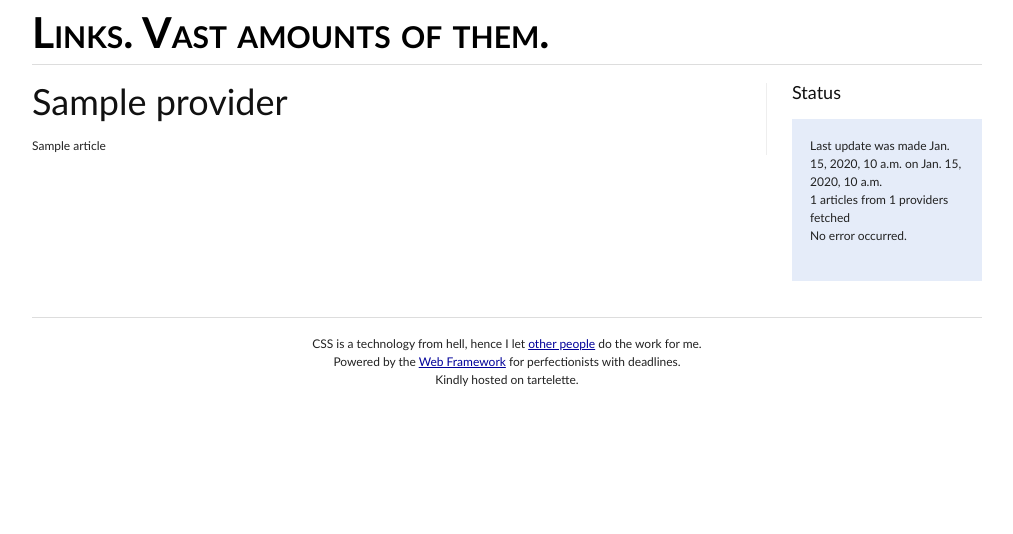
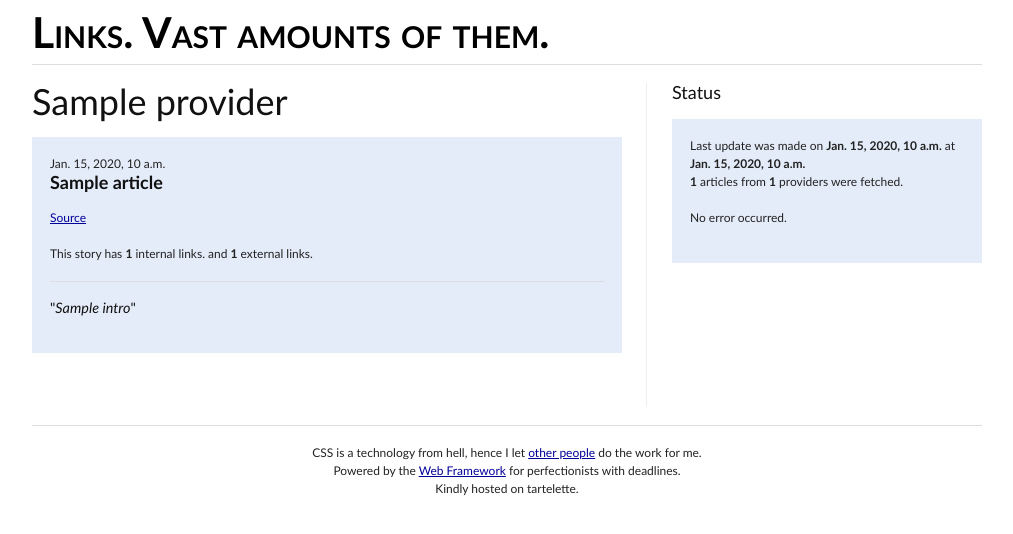
Before and after one commit to sevas/csxj_viewer_app, a Django app: template templates/summary.html in a window 1280 px wide. Shown: the top 534 px of the page, without its empty margins (133-1146 px from the left). Run offline with Django 3.2, Linux system fonts and the light colour scheme; the template is opened without the code that fills it: most values are stand-ins (such as "Sample title", 1, 10 or a date in 2020).

Commit message:
show a summary of the latest stories.

```diff
--- a/templates/base.html
+++ b/templates/base.html
@@ -21,19 +21,19 @@
     </div>
 
     <!-- dynamic content -->
-    <div class="span-18 colborder">
+    <div class="span-15 colborder">
         {% block content %}{% endblock %}
     </div>
 
     <!-- sidebar  -->
-    <div class="span-5 last">
+    <div class="span-8 last">
         <!-- About -->
         <h3>Status</h3>
         <div class="box">
-            <p>Last update was made {{ update_date  }} on {{ update_time }}
+            <p>Last update was made on <b>{{ update_date  }}</b> at <b>{{ update_time }}</b>
                <br/>
-                {{ num_articles }} articles from {{ num_providers }} providers fetched
-                <br/>
+                <b>{{ num_articles }}</b> articles from <b>{{ num_providers }}</b> providers were fetched.
+                <br/><br/>
                 {% if num_errors %}
                     {{ num_errors }} errors.
                 {% else %}
--- a/templates/summary.html
+++ b/templates/summary.html
@@ -1,17 +1,28 @@
 {% extends "base.html" %}
 
-{% block title %} what {% endblock %}
+{% block title %} Summary {% endblock %}
 
 {% block content %}
 
     {% for provider, articles in all_articles.items %}
         <h1>{{ provider }}</h1>
         {% for article in articles %}
-               {{ article.title }}
-               <br/>
+        <div class='box'>
+            {{ article.pub_date }}<br/>
+            <h3><b>{{ article.title }} </b></h3>
+            <a href='{{ article.url }}'>Source</a>
+            <br/><br/>
+            This story has <b>{{ article.internal_links|length }}</b> internal links.
+            and
+            <b>{{ article.external_links|length }}</b> external links.
+            <br/><br/>
+            <hr>
 
-           {% endfor  %}
+            <h4>"<i>{{ article.intro }}</i>"</h4>
+        </div>
 
+        {% endfor  %}
+    <br/><br/>
     {% endfor %}
 
 {% endblock %}
```
Also changed, not shown: summary/views.py (+30 -4 lines).
